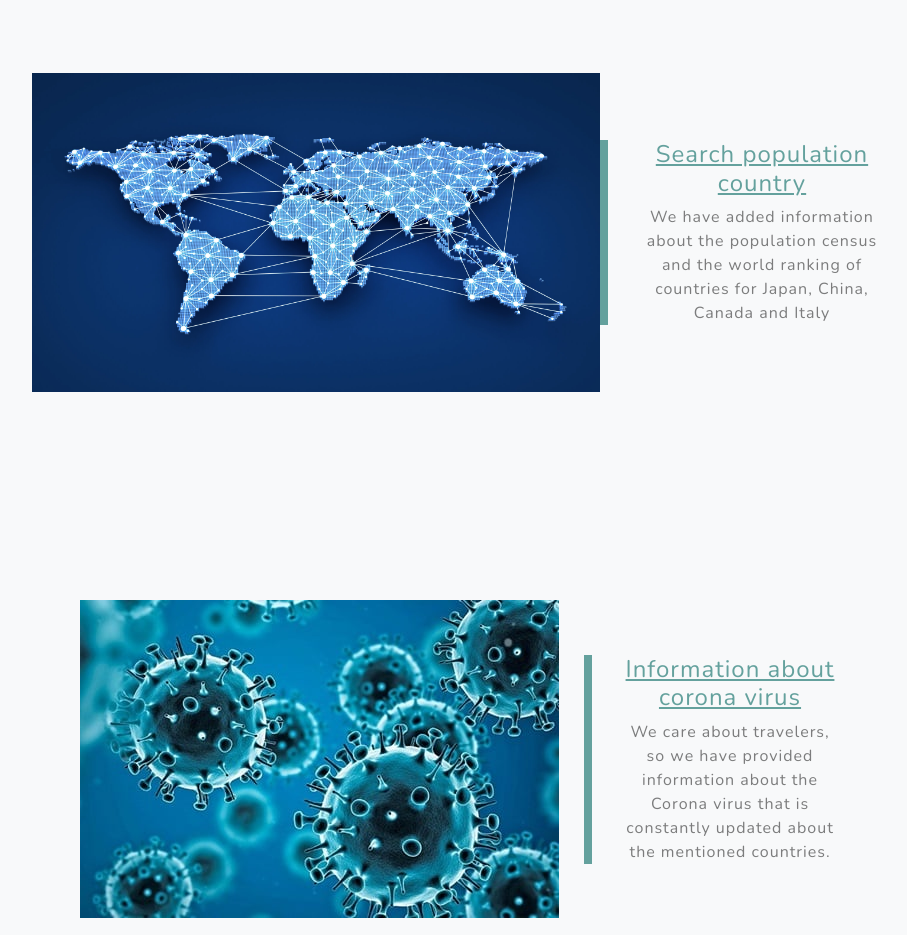
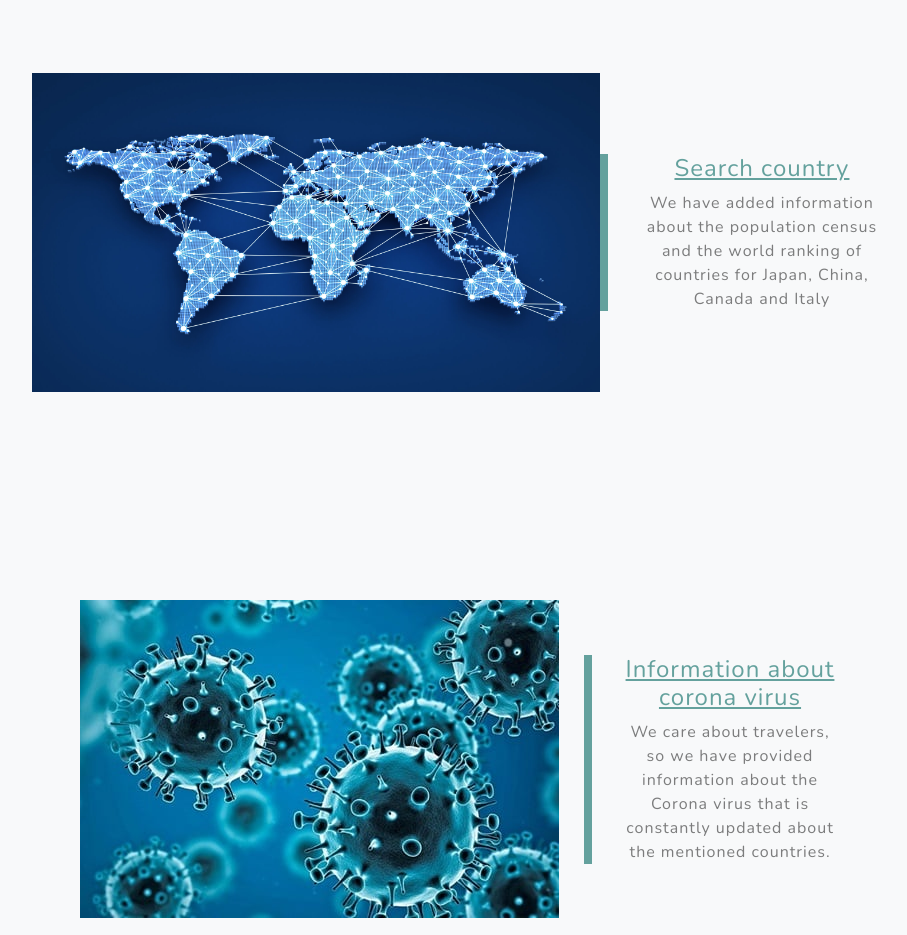
Before and after one commit to Abdulkaderr/world2, a plain HTML site: page index.html in a window 1280 px wide. Shown: the part 2020-2955 px from the top of the page, without its empty margins (182-1089 px from the left). Drawn offline with nearby package versions, Linux system fonts and the light colour scheme; a script that the page names is missing.

Commit message:
Add files via upload

```diff
--- a/index.html
+++ b/index.html
@@ -98,7 +98,7 @@
                                             <div class="col-xl-8 col-lg-7"><img class="img-fluid mb-3 mb-lg-0" src="assets/img/country.jpg" alt="..." /></div>
                                             <div class="col-xl-4 col-lg-5">
                                                 <div class="featured-text text-center text-lg-left">
-                                                    <h4><a href="CountryPopulation.html">Search population country</a> </h4>
+                                                    <h4><a href="Country.html">Search  country</a> </h4>
                                                     <p class="text-black-50 mb-0">We have added information about the population census and the world ranking of countries for Japan, China, Canada and Italy </p>
                                                 </div>
                                             </div>
```
